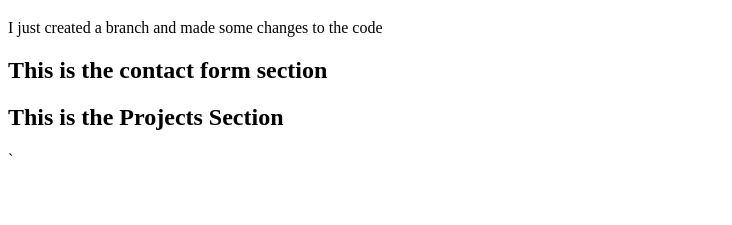
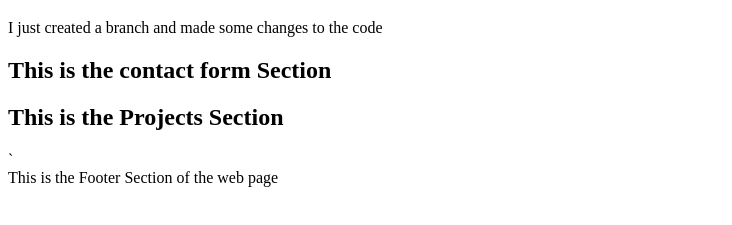
Before and after one commit to Sparky-gg/GitPractice, a plain HTML site: page index.htm in a window 1280 px wide. Shown: the part 61-286 px from the top of the page, without its empty margins (0-732 px from the left). Drawn offline with Linux system fonts and the light colour scheme.

Commit message:
add: Added the footer section and corrected some spelling mistakes

```diff
--- a/index.htm
+++ b/index.htm
@@ -10,11 +10,15 @@
     <p>I just created a branch and made some changes to the code</p>
 
     <section>
-        <h2>This is the contact form section</h2>
+        <h2>This is the contact form Section</h2>
     </section>
 
     <section>
         <h2>This is the Projects Section</h2>`
     </section>
+
+    <footer>
+        This is the Footer Section of the web page
+    </footer>
 </body>
 </html>
```
